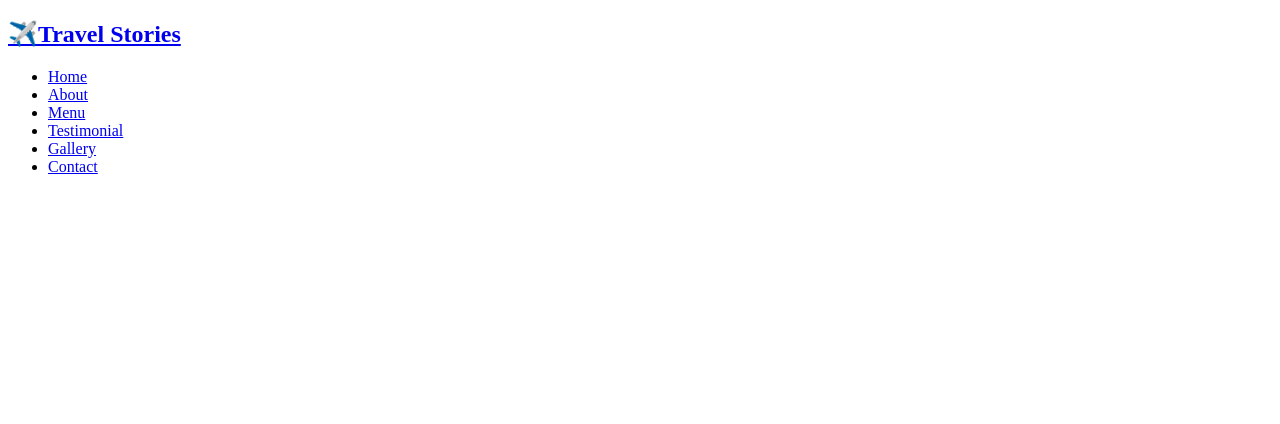
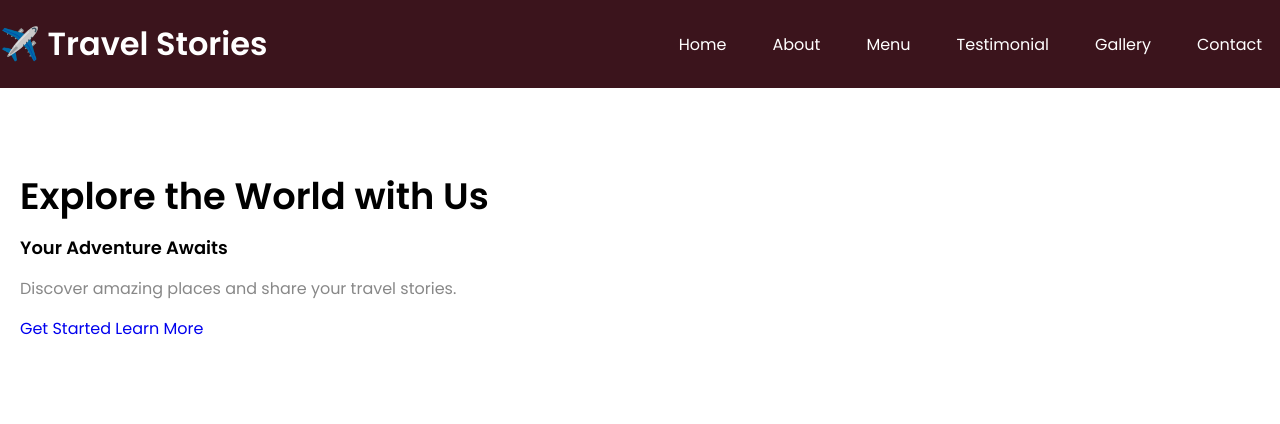
Before and after one commit to Dani1157/Website, a plain HTML site: page index.html in a window 1280 px wide. Drawn offline with Linux system fonts and the light colour scheme; a web font is replaced by a local one.

Commit message:
fix: clean up HTML structure and CSS styling

```diff
--- a/index.html
+++ b/index.html
@@ -1,40 +1,49 @@
 <!DOCTYPE html>
 <html lang="en">
 <head>
-    <meta charset="UTF-8">
-    <meta name="viewport" content="width=device-width, initial-scale=1.0">
-    <link rel="stylesheet" href="style.css">
-    <title>Travel Stories</title>
+  <meta charset="UTF-8">
+  <meta name="viewport" content="width=device-width, initial-scale=1.0">
+  <link rel="stylesheet" href="style.css">
+  <title>Travel Stories</title>
 </head>
+
 <body>
-<header>
-    <nav class="navbar">
-          <a href="#" class="nav-lpgp">
-        <h2 class="logo-text">✈️Travel Stories</h2>
+  <!-- Header / Navbar -->
+  <header>
+    <nav class="navbar section-content">
+      <a href="#" class="nav-logo">
+        <h2 class="logo-text">✈️ Travel Stories</h2>
       </a>
+
       <ul class="nav-menu">
-        <li class="nav-item">
-            <a href="#" class="nav-link">Home</a>
-        </li>
-         <li class="nav-item">
-            <a href="#" class="nav-link">About</a>
-        </li>
-         <li class="nav-item">
-            <a href="#" class="nav-link">Menu</a>
-        </li>
-         <li class="nav-item">
-            <a href="#" class="nav-link">Testimonial</a>
-        </li>
-         <li class="nav-item">
-            <a href="#" class="nav-link">Gallery
-        </li>
-         <li class="nav-item">
-            <a href="#" class="nav-link">Contact</a>
-        </li>
+        <li class="nav-item"><a href="#" class="nav-link">Home</a></li>
+        <li class="nav-item"><a href="#" class="nav-link">About</a></li>
+        <li class="nav-item"><a href="#" class="nav-link">Menu</a></li>
+        <li class="nav-item"><a href="#" class="nav-link">Testimonial</a></li>
+        <li class="nav-item"><a href="#" class="nav-link">Gallery</a></li>
+        <li class="nav-item"><a href="#" class="nav-link">Contact</a></li>
       </ul>
     </nav>
+  </header>
 
+  <main>
+    <!-- Hero Section -->
+    <section class="hero-section">
+      <div class="section-content">
+        <div class="hero-details">
+          <h2 class="title">Explore the World with Us</h2>
+          <h3 class="subtitle">Your Adventure Awaits</h3>
+          <p class="description">
+            Discover amazing places and share your travel stories.
+          </p>
 
-</header>
+          <div class="buttons">
+            <a href="#" class="btn btn-primary">Get Started</a>
+            <a href="#" class="btn btn-secondary">Learn More</a>
+          </div>
+        </div>
+      </div>
+    </section>
+  </main>
 </body>
 </html>
--- a/style.css
+++ b/style.css
@@ -0,0 +1,121 @@
+/* Importing Google Fonts */
+@import url('https://fonts.googleapis.com/css2?family=Miniver&family=Poppins:ital,wght@0,400;0,600;1,400;1,500&display=swap');
+
+* {
+  margin: 0;
+  padding: 0;
+  box-sizing: border-box;
+  font-family: "Poppins", sans-serif;
+}
+
+:root {
+  /* Colors */
+  --white-color: #fff;
+  --dark-color: #252525;
+  --primary-color: #3b141c;
+  --secondary-color: #f7880b;
+  --light-pink-color: #ffe1d6;
+  --medium-gray-color: #888;
+
+  /* Font sizes */
+  --font-size-s: 0.9rem;
+  --font-size-m: 1rem;
+  --font-size-l: 1.12rem;
+  --font-size-xl: 2rem;
+  --font-size-xxl: 2.3rem;
+
+  /* Font weights */
+  --font-weight-regular: 400;
+  --font-weight-medium: 500;
+  --font-weight-semibold: 600;
+  --font-weight-bold: 700;
+
+  /* Border radius */
+  --border-radius-s: 8px;
+  --border-radius-m: 30px;
+  --border-radius-circle: 50%;
+
+  /* Layout */
+  --site-max-width: 1300px;
+}
+
+/* Global styles */
+ul {
+  list-style: none;
+}
+
+a {
+  text-decoration: none;
+}
+
+button {
+  cursor: pointer;
+  border: none;
+  background: none;
+}
+
+img {
+  max-width: 100%;
+}
+
+/* Layout container */
+.section-content {
+  max-width: var(--site-max-width);
+  margin: 0 auto;
+  padding: 0 20px;
+}
+
+/* Navbar styling */
+header {
+  background: var(--primary-color);
+}
+
+header .navbar {
+  display: flex;
+  align-items: center;
+  justify-content: space-between;
+  padding: 20px 0;
+}
+
+.navbar .logo-text {
+  color: var(--white-color);
+  font-size: var(--font-size-xl);
+  font-weight: var(--font-weight-semibold);
+}
+
+.navbar .nav-menu {
+  display: flex;
+  gap: 10px;
+}
+
+.navbar .nav-menu .nav-link {
+  padding: 10px 18px;
+  font-size: var(--font-size-m);
+  color: var(--white-color);
+  border-radius: var(--border-radius-m);
+  transition: 0.3s ease;
+}
+
+.navbar .nav-menu .nav-link:hover {
+  background: var(--secondary-color);
+  color: var(--primary-color);
+}
+
+/* Hero section */
+.hero-section {
+  padding: 80px 0;
+}
+
+.hero-details .title {
+  font-size: var(--font-size-xxl);
+}
+
+.hero-details .subtitle {
+  font-size: var(--font-size-l);
+  margin-top: 10px;
+}
+
+.hero-details .description {
+  margin: 15px 0;
+  color: var(--medium-gray-color);
+}
```
